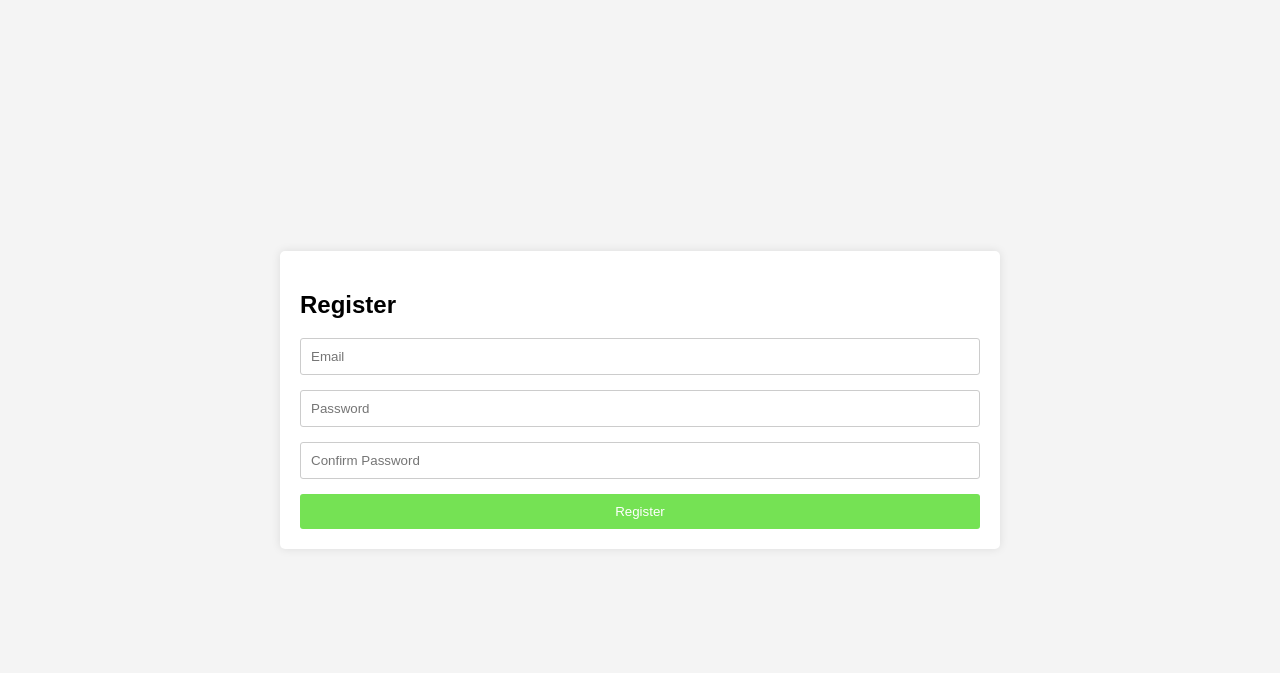
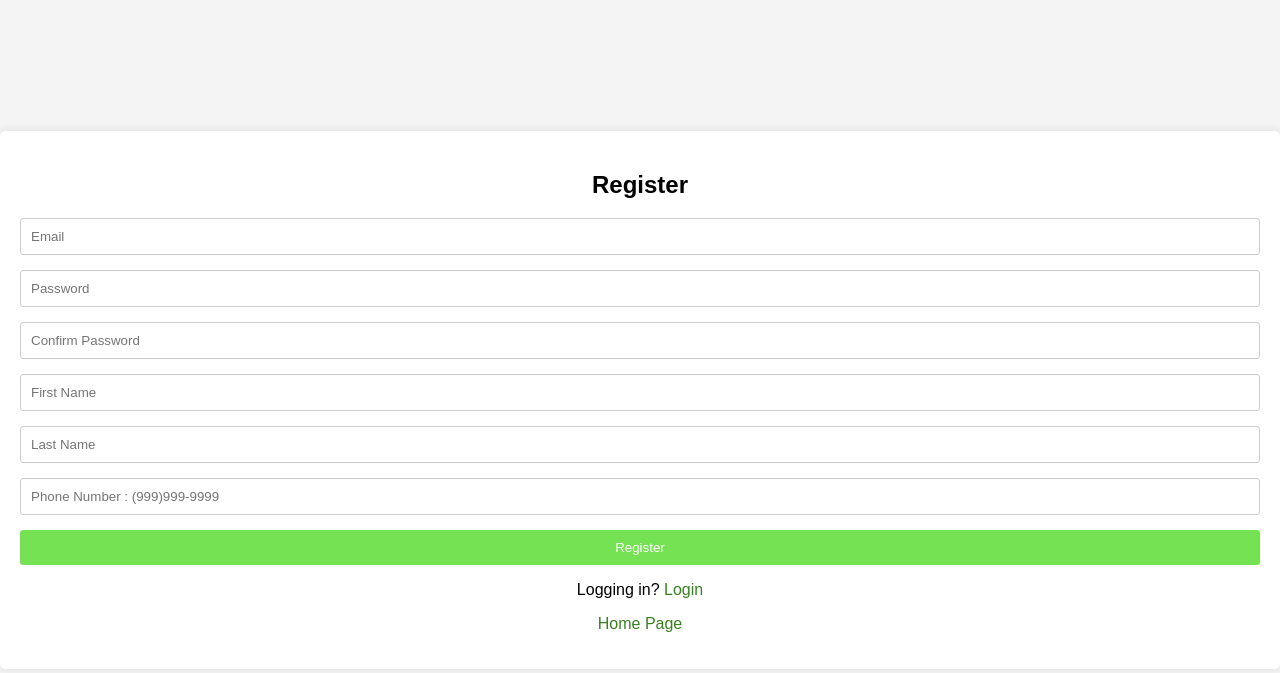
Before and after one commit to PC-II/CMPE131-FoodStore, a PHP site: page /customer_registration.html in a window 1280 px wide. Shown: the top 673 px of the page. Run offline with PHP 8.4, Linux system fonts and the light colour scheme.

Commit message:
all login/registration near complete
added more fields to customer_registration, links to pages, and session_start to keep tracked of when a customer is logged in

```diff
--- a/customer_login.php
+++ b/customer_login.php
@@ -1,4 +1,5 @@
 <?php
+    session_start();
 //check if email and password are provided
 if(isset($_POST["email"]) && isset($_POST["password"]))
 {
@@ -33,8 +34,11 @@ if(isset($_POST["email"]) && isset($_POST["password"]))
             if ($row["password"] === $password)
             {
                 echo "Logged in Successfully.";
+                echo "\r\n". "Redirecting to home page...";
+                $_SESSION["user"] = $email;
 
-                echo "\r\n". "Redirecting to home page...";
+                header("Location: index.html");
+                exit();
             }
             else
             {
--- a/customer_registration.html
+++ b/customer_registration.html
@@ -26,6 +26,10 @@
         box-shadow: 0px 0px 10px rgba(0, 0, 0, 0.1);
     }
 
+    .registration-box h2 {
+        text-align: center;
+    }
+
     .registration-box input[type="text"],
     .registration-box input[type="password"] {
         width: 100%;
@@ -50,9 +54,24 @@
         background-color: #75e254;
     }
 
+    .register-link {
+            text-align: center;
+            margin-top: 10px;
+        }
+
+        .register-link a {
+            color: #388022;
+            text-decoration: none;
+        }
+
+        .register-link a:hover {
+            text-decoration: underline;
+        }
+
     .error-message {
         color: red;
     }
+
 </style>
 </head>
 <body>
@@ -61,12 +80,24 @@
     <div class="registration-box">
         <h2>Register</h2>
         <form action="customer_registration.php" method="post" onsubmit="return validateForm()">
+
             <input type="text" name="email" placeholder="Email" required>
             <input type="password" id="password" name="password" placeholder="Password" required>
             <input type="password" id="confirm_password" name="confirm_password" placeholder="Confirm Password" required>
+            <input type="text" name="first_name" placeholder="First Name" required>
+            <input type="text" name="last_name" placeholder="Last Name" required>
+            <input type="text" name="phone" placeholder="Phone Number : (999)999-9999" required>
             <p class="error-message" id="password-error-message" style="display: none;">Passwords do not match.</p>
             <input type="submit" value="Register">
         </form>
+
+        <div class="register-link">
+            <p>Logging in? <a href="customer_login.html">Login</a></p>
+        </div>
+
+        <div class="register-link">
+            <p><a href="index.php">Home Page</a></p>
+        </div>
     </div>
 </div>
 
--- a/employee_login.php
+++ b/employee_login.php
@@ -32,9 +32,9 @@ if(isset($_POST["eName"]) && isset($_POST["password"]))
             //check if password is correct
             if ($row["password"] === $password)
             {
+
                 echo "Logged in Successfully.";
-
-                echo "\r\n". "Redirecting to home page...";
+                echo "\r\n". "Redirecting to employee page...";
             }
             else
             {
--- a/index.html
+++ b/index.php
@@ -1,3 +1,7 @@
+<?php
+  session_start();  //session for logged in users
+?>
+
 <!DOCTYPE html>
 <html lang="en">
 <head>
```
Also changed, not shown: customer_login.html (+12 -2 lines), customer_registration.php (+8 -5 lines), 1 other file.
